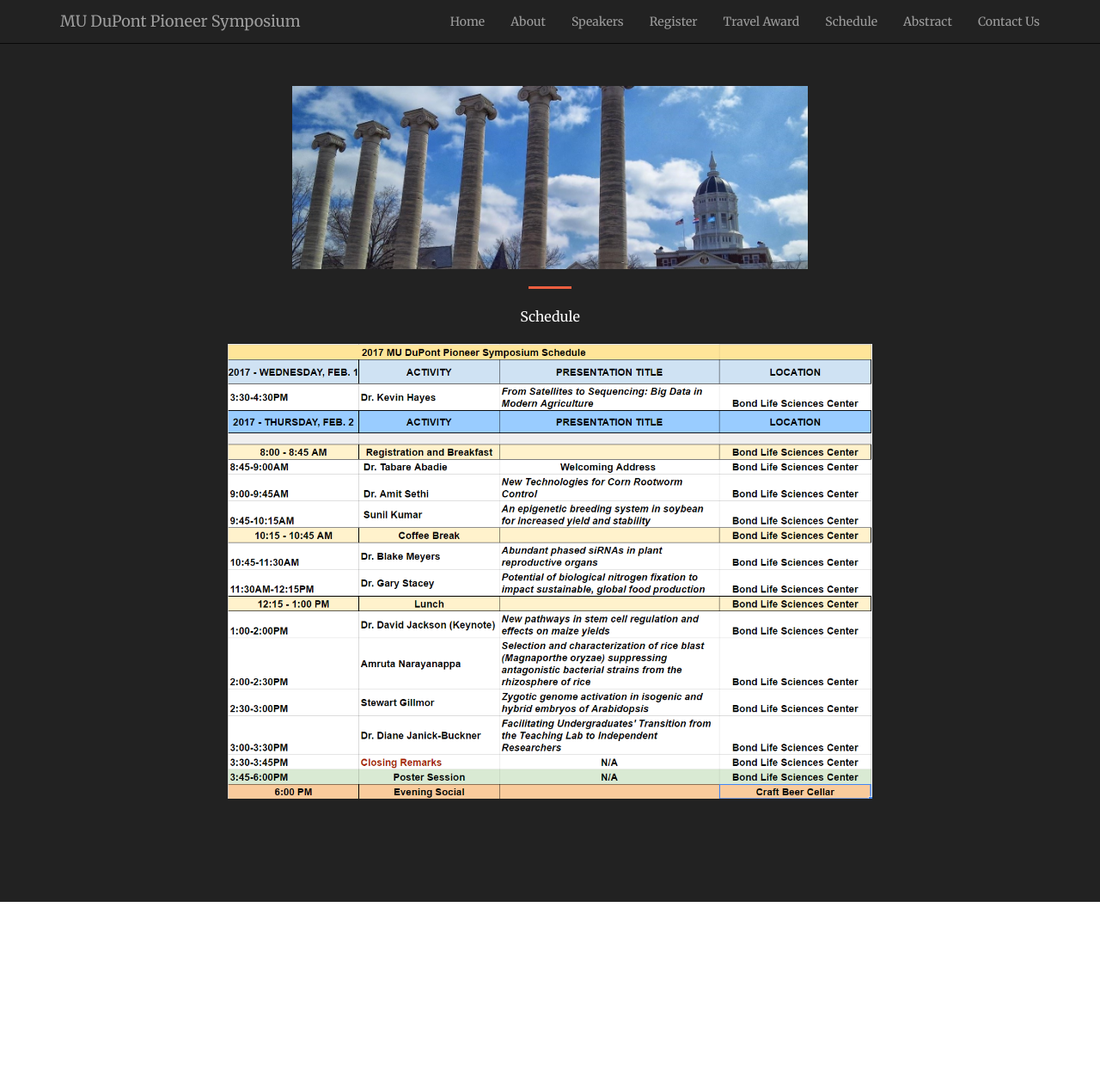
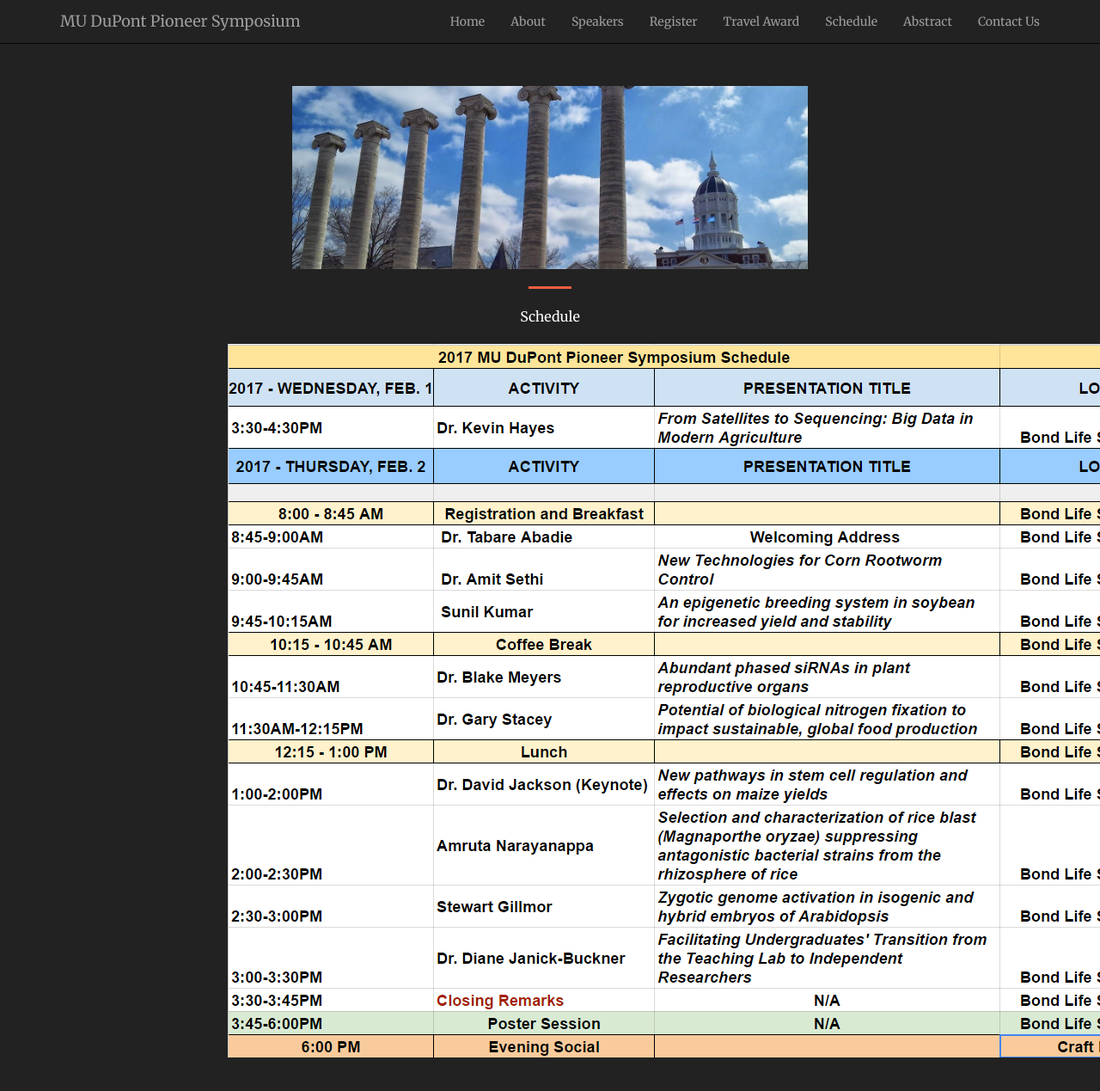
Before and after one commit to mupioneersymposium/mupioneersymposium.github.io, a Jekyll site: the page built from schedule.md, in a window 1280 px wide and 1350 px high. Shown: the top 1269 px of the window at 86% size. Built offline with Jekyll 4.4.1, drawn with Linux system fonts in a browser that asks for light colours.

Commit message:
Update schedule.md

```diff
--- a/schedule.md
+++ b/schedule.md
@@ -8,4 +8,4 @@ layout: regular
 
 Schedule
 
-<img src="/img/schedule-3.png" style="max-width:100%"/>
+<img src="/img/schedule-3.png" />
```
